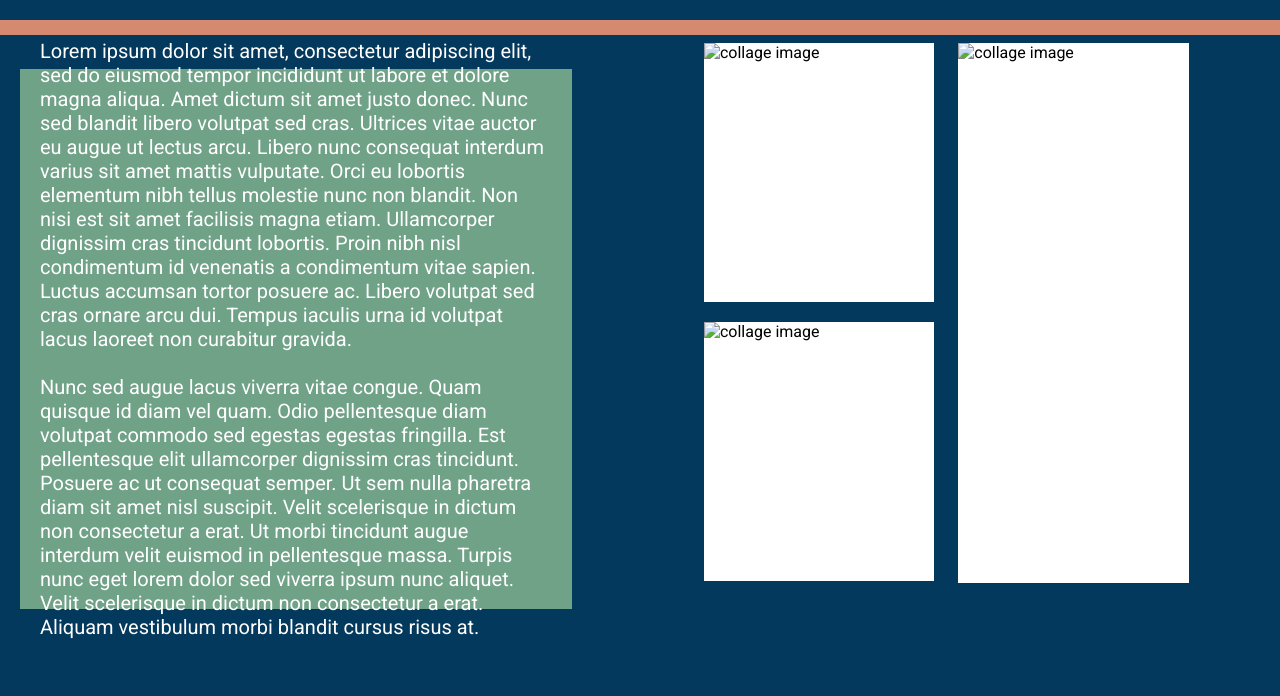
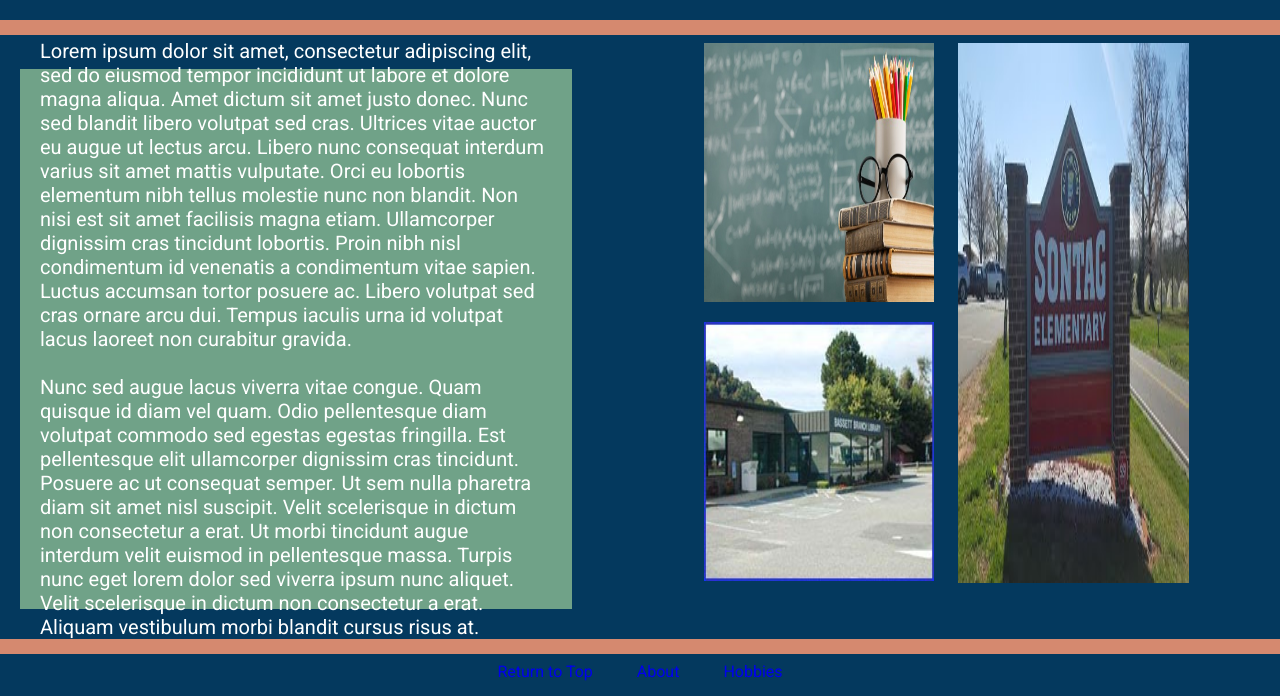
Before and after one commit to fictionfreeway/bioSite, a plain HTML site: page about.html in a window 1280 px wide. Shown: the part 239-935 px from the top of the page. Before the commit the page ends 878 px from the top, so only its background shows below. Drawn offline with Linux system fonts and the light colour scheme.

Commit message:
added images and footer

```diff
--- a/about.html
+++ b/about.html
@@ -38,14 +38,20 @@
             </div>
             <div class="collage">
                 <div>
-                    <img src="#" alt="collage image" class="small_collage_img">
-                    <img src="#" alt="collage image" class="small_collage_img">
+                    <img src="./images/blackboard.jpg" alt="Sontage Elementary School" class="small_collage_img">
+                    <img src="./images/library.jpg" alt="Bassett Regional Library" class="small_collage_img">
                 </div>
                 <div>
-                    <img src="#" alt="collage image" class="large_collage_img">
+                    <img src="./images/school_sign.jpg" alt="Classroom blackboard" class="large_collage_img">
                 </div>
             </div>
         </main>
 
+        <footer>
+            <hr class="line">
+            <a href="#">Return to Top</a>
+            <a href="./about.html">About</a>
+            <a href="./hobby.html">Hobbies</a>
+        </footer>
     </body>
 </html>
--- a/styles.css
+++ b/styles.css
@@ -36,6 +36,16 @@ nav a {
     color: #fff;
     display: inline-block;
     margin-bottom: 15px;
+}
+
+footer {
+    margin-top: 30px;
+    margin-bottom: 15px;
+    text-align: center;
+}
+
+footer a {
+    margin: 0px 20px;
 }
 
 .line {
```
Also changed, not shown: hobby.html (+10 -3 lines), index.html (+10 -1 lines), images/blackboard.jpg (added), images/crafts.jpg (added), images/library.jpg (added), images/portrait.jpg (added), images/reading.jfif (added), images/school_sign.jpg (added), images/writing.jpg (added).
